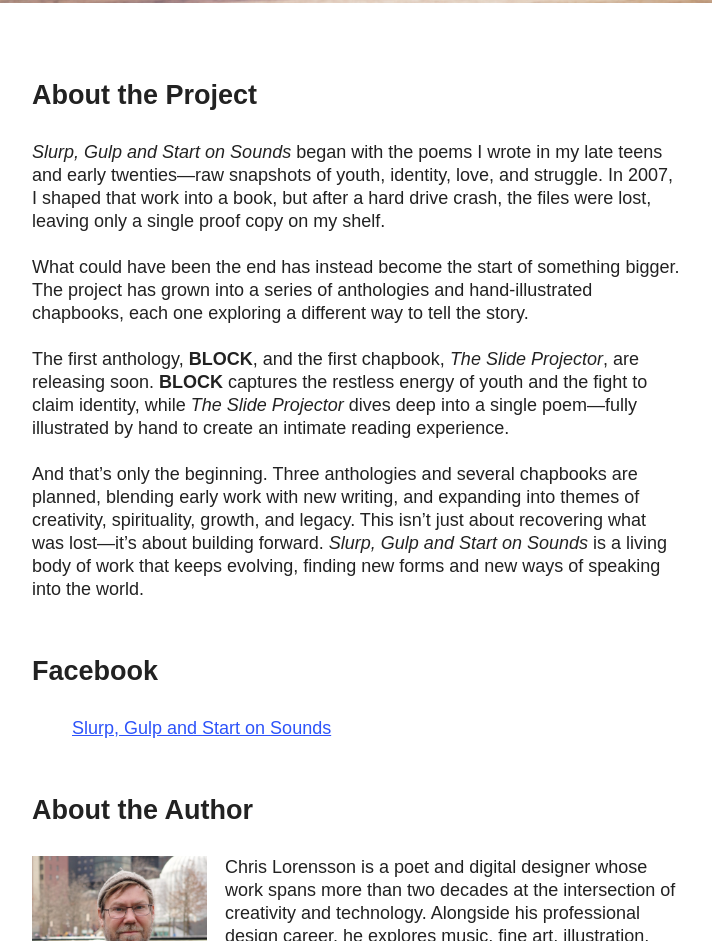
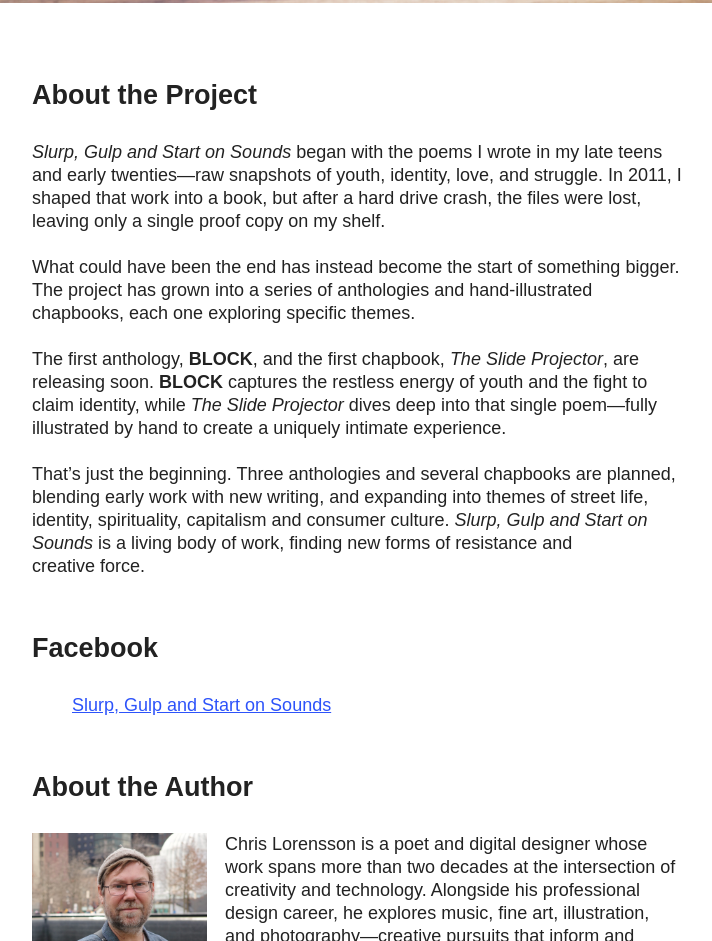
Before and after one commit to TheSwedishChef/slurpgulpandstartonsounds, a website built with webpack: page index.html in a window 1280 px wide. Shown: the part 1088-2029 px from the top of the page, without its empty margins (283-995 px from the left). Built offline with nearby package versions, Linux system fonts and the light colour scheme.

Commit message:
update about

```diff
--- a/index.html
+++ b/index.html
@@ -46,10 +46,10 @@
       <div class="ml-embedded" data-form="8SSd9Y"></div>
       <div class="clearfix">&nbsp;</div>
       <header><h2>About the Project</h2></header>
-      <p><em>Slurp, Gulp and Start on Sounds</em> began with the poems I wrote in my late teens and early twenties—raw snapshots of youth, identity, love, and struggle. In 2007, I shaped that work into a book, but after a hard drive crash, the files were lost, leaving only a single proof copy on my&nbsp;shelf.</p>
-      <p>What could have been the end has instead become the start of something bigger. The project has grown into a series of anthologies and hand-illustrated chapbooks, each one exploring a different way to tell the&nbsp;story.</p>
-      <p>The first anthology, <strong>BLOCK</strong>, and the first chapbook, <em>The Slide Projector</em>, are releasing soon. <strong>BLOCK</strong> captures the restless energy of youth and the fight to claim identity, while <em>The Slide Projector</em> dives deep into a single poem—fully illustrated by hand to create an intimate reading&nbsp;experience.</p>
-      <p>And that’s only the beginning. Three anthologies and several chapbooks are planned, blending early work with new writing, and expanding into themes of creativity, spirituality, growth, and legacy. This isn’t just about recovering what was lost—it’s about building forward. <em>Slurp, Gulp and Start on Sounds</em> is a living body of work that keeps evolving, finding new forms and new ways of speaking into the&nbsp;world.</p>
+      <p><em>Slurp, Gulp and Start on Sounds</em> began with the poems I wrote in my late teens and early twenties—raw snapshots of youth, identity, love, and struggle. In 2011, I shaped that work into a book, but after a hard drive crash, the files were lost, leaving only a single proof copy on my&nbsp;shelf.</p>
+      <p>What could have been the end has instead become the start of something bigger. The project has grown into a series of anthologies and hand-illustrated chapbooks, each one exploring specific&nbsp;themes.</p>
+      <p>The first anthology, <strong>BLOCK</strong>, and the first chapbook, <em>The Slide Projector</em>, are releasing soon. <strong>BLOCK</strong> captures the restless energy of youth and the fight to claim identity, while <em>The Slide Projector</em> dives deep into that single poem—fully illustrated by hand to create a uniquely intimate&nbsp;experience.</p>
+      <p>That’s just the beginning. Three anthologies and several chapbooks are planned, blending early work with new writing, and expanding into themes of street life, identity, spirituality, capitalism and consumer culture. <em>Slurp, Gulp and Start on Sounds</em> is a living body of work, finding new forms of resistance and creative&nbsp;force.</p>
     </section>
     <section>
       <header><h2>Facebook</h2></header>
```
